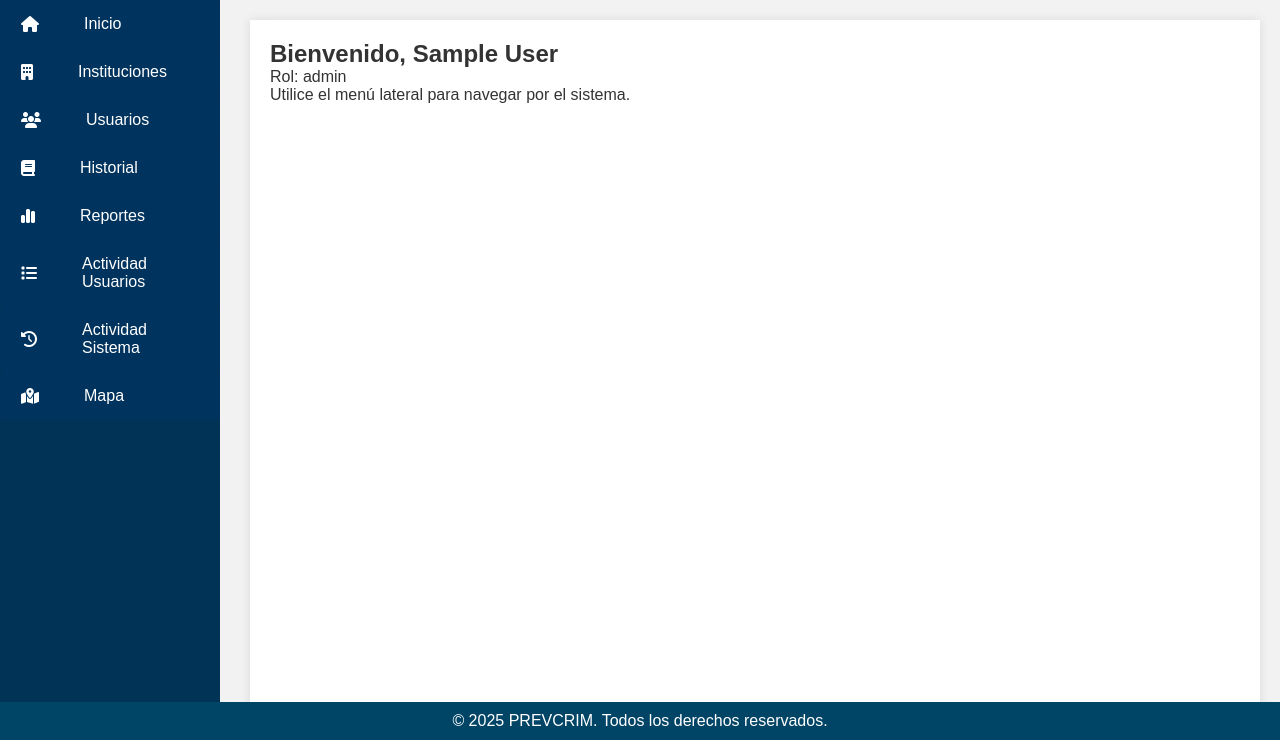
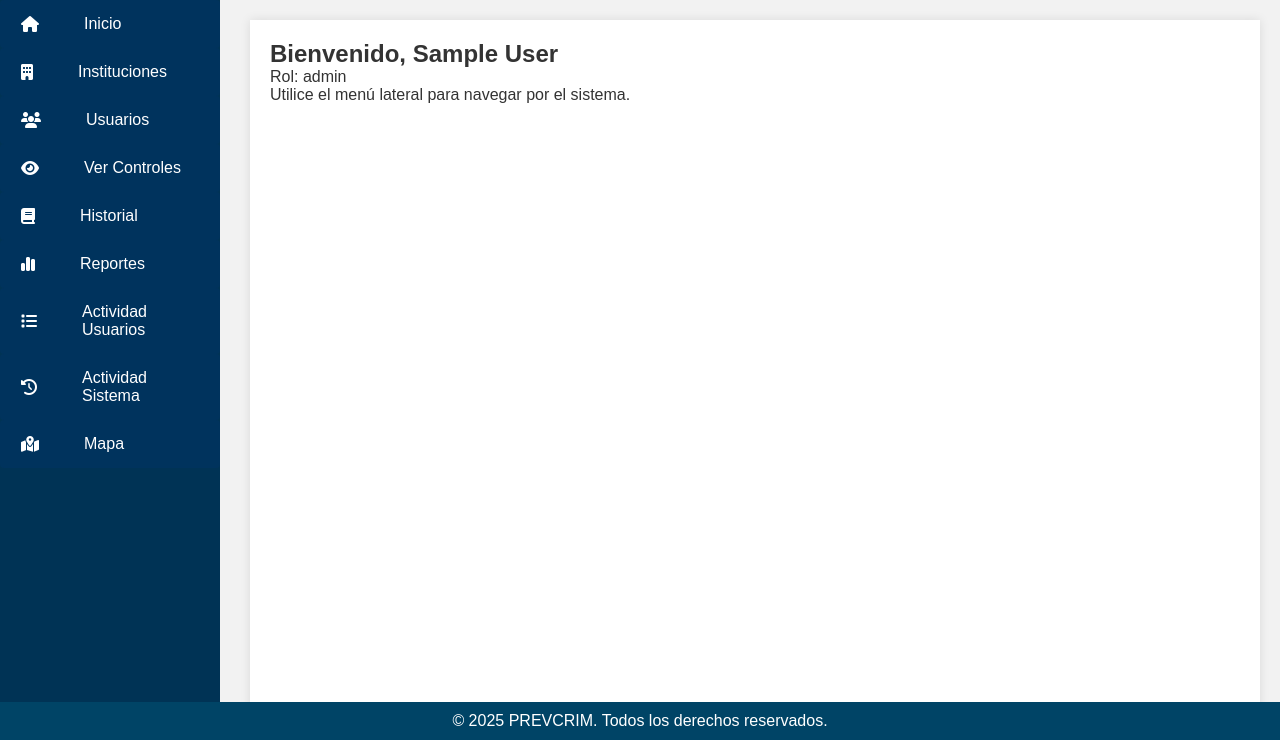
Before and after one commit to Nkspl/Prevcrim-master, a PHP site: page /dashboard.php in a window 1280 px wide. Shown: the part 60-800 px from the top of the page. Run offline with PHP 8.4, Linux system fonts and the light colour scheme; the visitor is signed in with stand-in values (Sample User, id 1).

Commit message:
Allow admin and zone chiefs to view controls

```diff
--- a/inc/header.php
+++ b/inc/header.php
@@ -74,6 +74,11 @@
       <i class="fa-solid fa-gavel"></i> Registrar Delito
     </button>
   <?php endif; ?>
+  <?php if (!empty($_SESSION['rol']) && in_array($_SESSION['rol'], ['admin', 'jefe_zona'])): ?>
+    <button onclick="location.href='/operador/ver_controles.php';">
+      <i class="fa-solid fa-eye"></i> Ver Controles
+    </button>
+  <?php endif; ?>
   <button onclick="location.href='/operador/historial_delincuente.php';">
     <i class="fa-solid fa-book"></i> Historial
   </button>
--- a/operador/ver_controles.php
+++ b/operador/ver_controles.php
@@ -1,7 +1,7 @@
 <?php
 // operador/ver_controles.php
 session_start();
-if (!isset($_SESSION['rol']) || $_SESSION['rol'] !== 'operador') {
+if (!isset($_SESSION['rol']) || !in_array($_SESSION['rol'], ['operador', 'admin', 'jefe_zona'])) {
     header('Location: /login.php');
     exit;
 }
```
